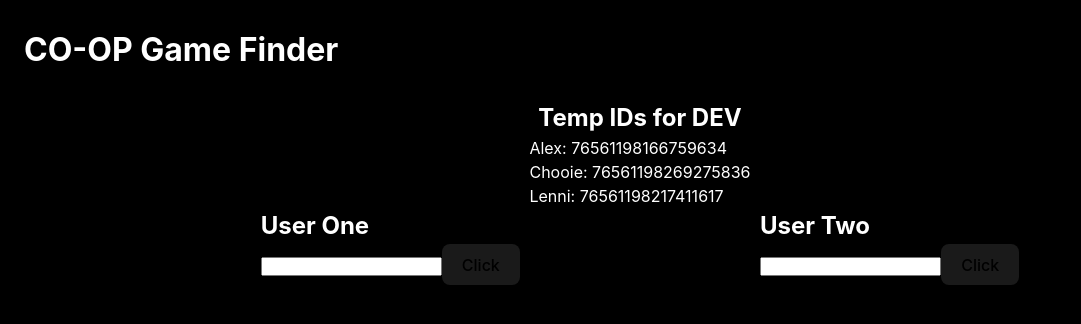
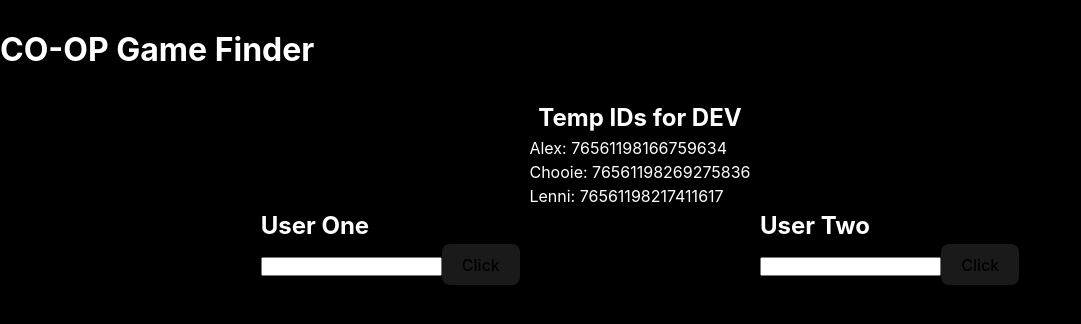
Before and after one commit to ATlexEide/COOP-Game-Picker, a React (Vite) app: page / in a window 1280 px wide. Shown: the top 324 px of the page, without its empty margins (0-1081 px from the left). Built offline with nearby package versions, Linux system fonts and the light colour scheme.

Commit message:
Remove root padding

```diff
--- a/src/App.css
+++ b/src/App.css
@@ -3,7 +3,6 @@
   flex-direction: column;
   min-height: 100svh;
   width: 100vw;
-  padding: 0 24px;
 }
 
 main {
```
